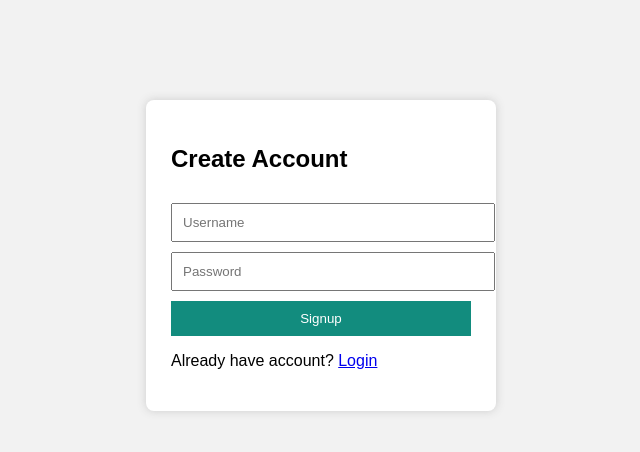
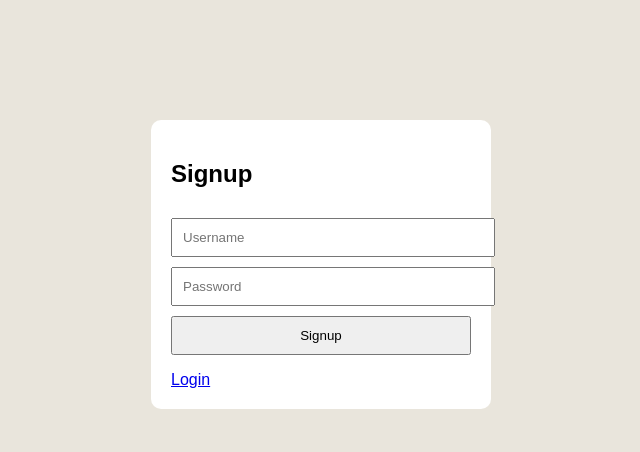
Before and after one commit to Dwarka-AI-Study-Buddy/Dwarka-edtech-ai, a Flask app: page /signup in a window 1280 px wide. Shown: the top 452 px of the page, without its empty margins (319-959 px from the left). Run offline with Flask 3, Linux system fonts and the light colour scheme.

Commit message:
Update signup.html

```diff
--- a/templates/signup.html
+++ b/templates/signup.html
@@ -1,44 +1,23 @@
 <!DOCTYPE html>
 <html>
 <head>
-<title>Signup | Dwarka AI</title>
+<title>Signup</title>
 <style>
-body {
-    background: #f2f2f2;
-    font-family: Arial;
-}
-.box {
-    width: 300px;
-    margin: 100px auto;
-    background: white;
-    padding: 25px;
-    border-radius: 8px;
-    box-shadow: 0 0 10px #ccc;
-}
-input, button {
-    width: 100%;
-    padding: 10px;
-    margin-top: 10px;
-}
-button {
-    background: #128c7e;
-    color: white;
-    border: none;
-}
+body{font-family:Arial;background:#e9e5dc}
+.box{width:300px;margin:120px auto;padding:20px;background:#fff;border-radius:10px}
+input,button{width:100%;padding:10px;margin-top:10px}
 </style>
 </head>
 <body>
-
 <div class="box">
-    <h2>Create Account</h2>
-    {% if error %}<p style="color:red">{{ error }}</p>{% endif %}
-    <form method="POST">
-        <input name="username" placeholder="Username" required>
-        <input type="password" name="password" placeholder="Password" required>
-        <button>Signup</button>
-    </form>
-    <p>Already have account? <a href="/">Login</a></p>
+<h2>Signup</h2>
+<form method="POST">
+<input name="username" placeholder="Username" required>
+<input name="password" type="password" placeholder="Password" required>
+<button>Signup</button>
+</form>
+<p style="color:red">{{error}}</p>
+<a href="/">Login</a>
 </div>
-
 </body>
 </html>
```
